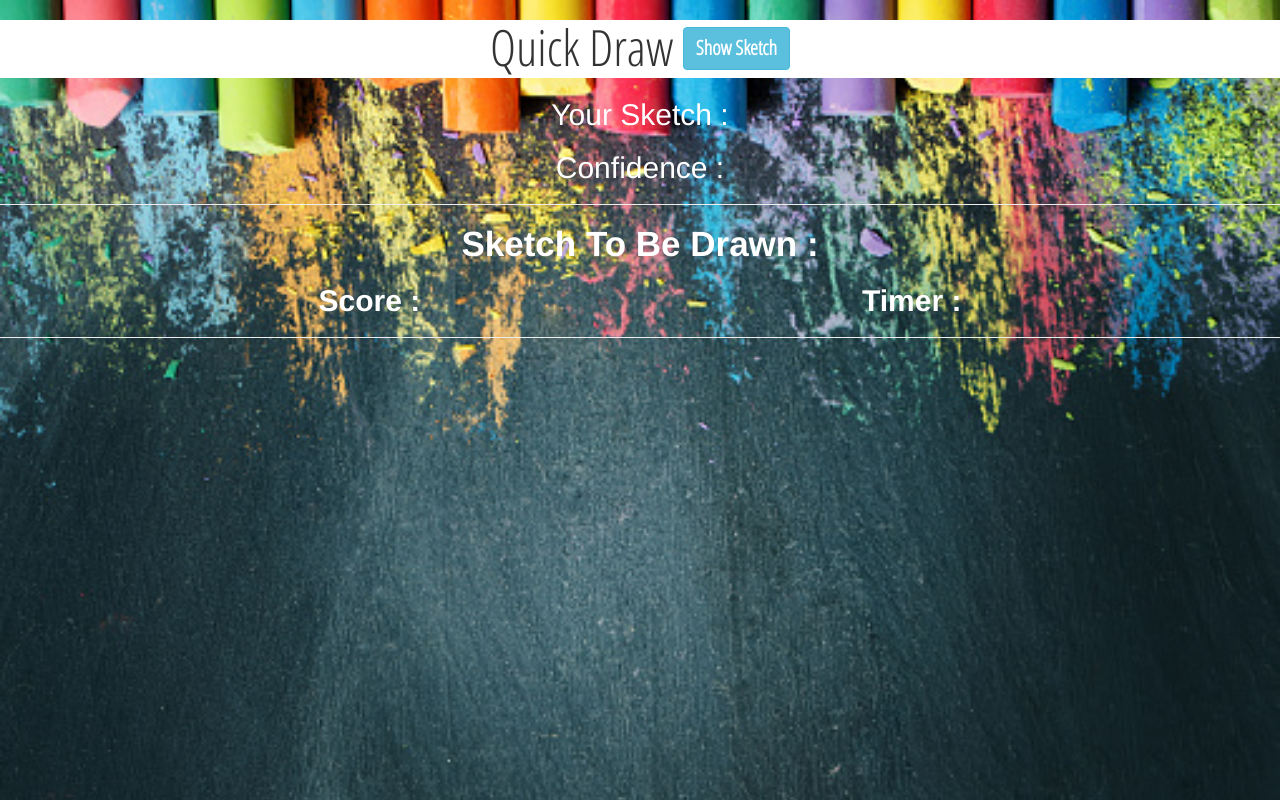
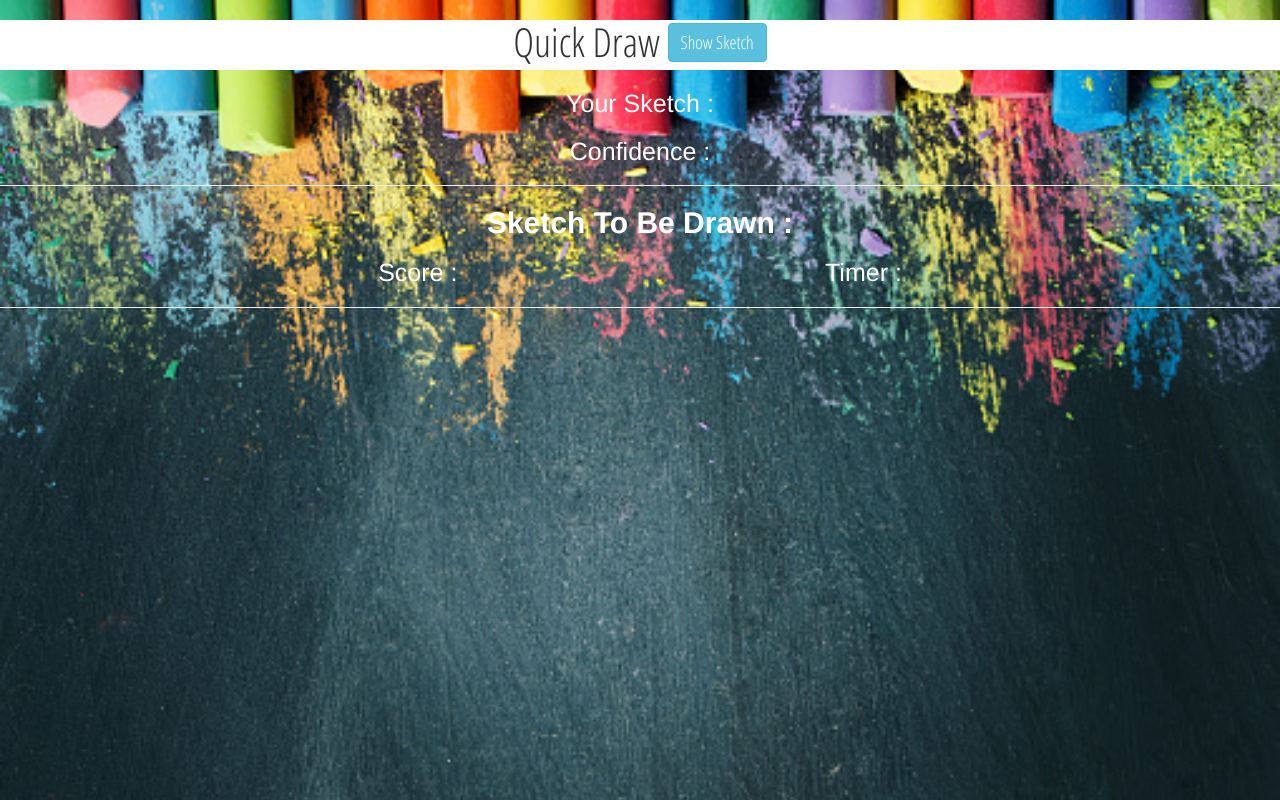
Before and after one commit to Dhishira/Quick-Draw, a plain HTML site: page index.html in a window 1280 px wide. Drawn offline with nearby package versions, Linux system fonts and the light colour scheme.

Commit message:
Add files via upload

```diff
--- a/style.css
+++ b/style.css
@@ -9,34 +9,34 @@ h1
     background-color: white;
     text-shadow: grey 2px;
     font-family: 'Open Sans Condensed', sans-serif;
-    font-size: 50px;
+    font-size: 40px;
     margin-bottom: 8px;
 }
 
 #show_sketch
 {
-    font-size: 20px;
-    font-weight: 600;
+    font-size: 18px;
+    font-weight: 500;
     margin-bottom: 8px;
 }
 
 #label,#confidence
 {
     color: white;
-    font-size: 30px;
-    font-weight: 550;
+    font-size: 25px;
+    font-weight: 500;
 }
 
 #drawing
 {
   color: white;
   font-weight: bold;
-  font-size: 35px;
+  font-size: 30px;
 }
 
 #score,#timer
 {
     color: white;
-    font-size: 30px;
-    font-weight: 600;
+    font-size: 25px;
+    font-weight: 550;
 }
```
